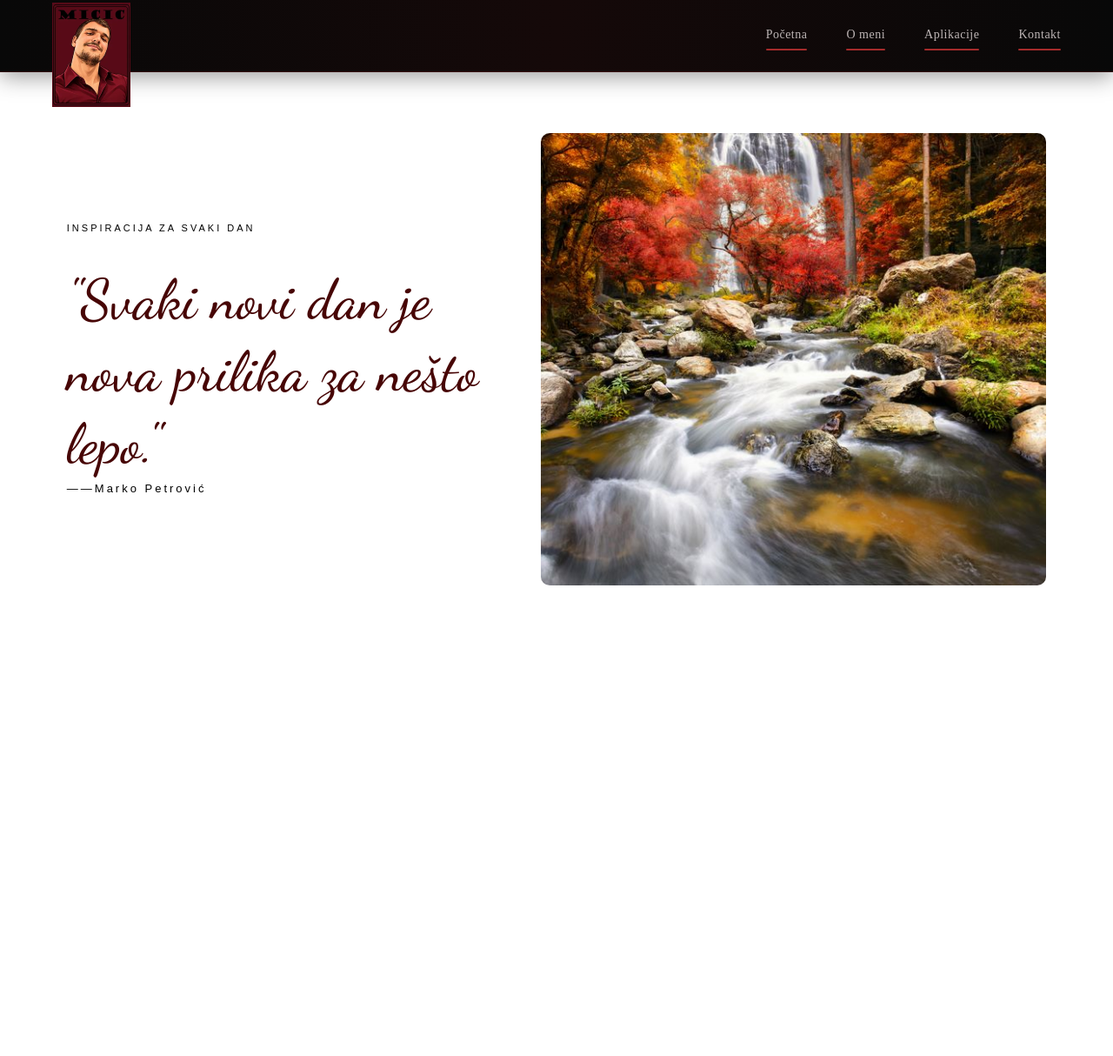
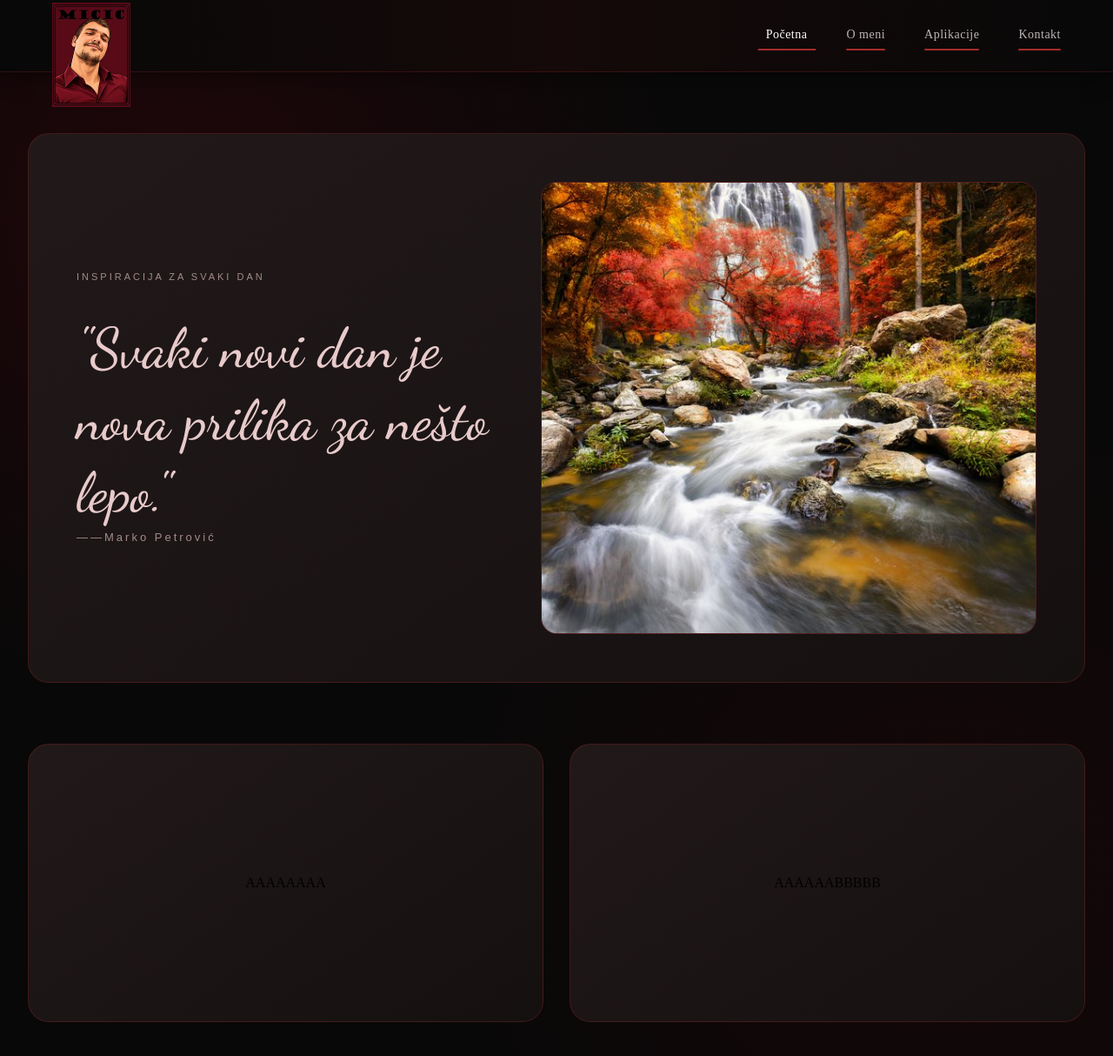
Before and after one commit to FilipMicic/MicicF-portfolio, a plain HTML site: page pocetna.html in a window 1280 px wide. Shown: the part 2-1216 px from the top of the page at 87% size. Before the commit the page ends 800 px from the top, so only its background shows below. Drawn offline with Linux system fonts and the light colour scheme.

Commit message:
pocetna redesign
Redizajn cele pocetne stranice

```diff
--- a/pocetna.html
+++ b/pocetna.html
@@ -20,7 +20,21 @@
 
                 .body
                 {
-                background-color: #ffffff;
+                    background-color: #080808;
+
+                        background-image:
+                        radial-gradient(
+                            ellipse at 15% 20%,
+                            rgba(100, 0, 15, 0.25),
+                            transparent 40%
+                        ),
+                        radial-gradient(
+                            ellipse at 85% 80%,
+                            rgba(75, 0, 10, 0.2),
+                            transparent 40%
+                        );
+
+                        min-height: 100vh;
                 }
 
                 .header
@@ -127,25 +141,27 @@
 
                 .hero
                 {
-                min-height: 600px;
-                background: repeating-radial-gradient(circle, #000000 #470505 #000000 #470505);
+                    min-height: 70vh;
+                    width:95%;
+
+                    margin: 70px auto;
+
+                    background: linear-gradient(145deg, #211919 , #151010);
                     display: flex;
                     align-items: center;
                     justify-content: center;
-            }
 
-            .hero
-            {
-                width: 100%;
-                min-height: 650px;
-                padding: 70px 6%;
+
+                    padding: 55px;
+                    border-radius: 24px;
+                    border: 1px solid rgba(140, 35, 35, 0.35);
 
                     display: flex;
                     align-items: center;
                     justify-content: space-between;
                     gap: 60px;
 
-                background-color: #ffffff;
+
                 }
 
                 .hero-content
@@ -159,7 +175,7 @@
                     font-family: Arial, sans-serif;
                     font-size: 11px;
                     letter-spacing: 3px;
-                color: #000000;
+                    color: #a58b8b;
                     margin-bottom: 35px;
                 }
 
@@ -169,7 +185,7 @@
                     font-size: clamp(42px, 5vw, 68px);
                     font-weight: 500;
                     line-height: 1.3;
-                color: #470505
+                    color: #e8caca;
                 }
 
                 .hero-author
@@ -177,7 +193,7 @@
                     font-family: Arial, sans-serif;
                     font-size: 13px;
                     letter-spacing: 3px;
-                color: #000000;
+                    color: #a58b8b;
                     margin-bottom: 35px;
                 }
 
@@ -188,8 +204,9 @@
                     flex: 1.2;
                     height: 520px;
                     overflow: hidden;
-                border-radius: 10px;
-                border-color: #000000;
+                    border-radius: 18px;
+                    border: 1px solid rgba(165, 43, 43, 0.4);
+
                 }
 
                 .hero-image img
@@ -198,6 +215,93 @@
                     height: 100%;
                     object-fit: cover;
                     display: block;
+                    transition: transform 0.5s ease;
+                }
+                .hero-image img:hover
+                {
+                    transform: scale(1.05);
+                }
+
+                @media (max-width: 800px)
+                {
+                    .hero
+                    {
+                        width: 90%;
+                        flex-direction: column;
+                        gap: 40px;
+                        padding: 35px;
+                    }
+
+                    .hero-image
+                    {
+                        height: 350px;
+                        width: 100%;
+                    }
+                    .hero-content
+                    {
+                        max-width: 100%;
+                        width: 100%;
+                    }
+                }
+
+                .donja-traka
+                {
+                    width: 95%;
+                    margin: 0 auto 70px auto;
+                    display: flex;
+                    gap: 30px;
+                }
+
+                .recomended, .addition
+                {
+                    flex: 1;
+                    min-height: 40vh;
+
+                    background: linear-gradient(145deg, #211919 , #151010);
+
+                    display: flex;
+                    align-items: center;
+                    justify-content: center;
+
+
+                    padding: 55px;
+                    border-radius: 24px;
+                    border: 1px solid rgba(140, 35, 35, 0.35);
+
+                }
+              /*  .addition
+                {
+
+                    position: absolute;
+                    right: 35px;
+
+                }
+
+                .recomended
+                {
+                    position:absolute;
+                    left: 35px;
+                }
+  */
+
+                @media (max-width: 800px)
+                {
+                    .donja-traka
+                    {
+                        width: 90%;
+                        flex-direction: column;
+                    }
+                }
+
+                @keyframes fadeIn
+                {
+                    from {opacity: 0; transform: translateY(10px);}
+                    to {opacity: 1; transform: translateY(0);}
+                }
+
+                .hero-content, .hero-image
+                {
+                    animation: fadeIn 0.8s ease-out;
                 }
 
 
@@ -207,12 +311,12 @@
         <body class="body">
             <header class="header">
                 <div class="header-content">
-                <a href="#" class="logo">
+                    <a href="pocetna.html" class="logo">
                     <img src="slike/logo.png" alt="Mićić">
                     </a>
 
                     <nav class="navigation">
-                <a href="#">Početna</a>
+                    <a href="pocetna.html" class="active">Početna</a>
                     <a href="omeni.html">O meni</a>
                     <a href="aplikacije.html">Aplikacije</a>
                     <a href="kontakt.html">Kontakt</a>
@@ -220,7 +324,7 @@
                 </div>
             </header>
 
-        <section class="hero">
+            <div class="hero">
 
                 <div class="hero-content">
 
@@ -236,7 +340,18 @@
                 <div class="hero-image">
                     <img id="citat-img" src="" alt="MOTIVISI SE">
                 </div>
-        </section>
+
+            </div>
+
+            <div class="donja-traka">
+            <div class="recomended">
+            AAAAAAAA
+            </div>
+            <div class="addition">
+                AAAAAABBBBB
+            </div>
+            </div>
+
             <script>
         async function loadRandomQuote() {
             try
```
Also changed, not shown: aplikacije.html (+1 -1 lines), aplikacije/memorije.html (+1 -1 lines), kontakt.html (+2 -2 lines), omeni.html (+1 -1 lines). Lines whose indentation alone changed are shown as unchanged.
